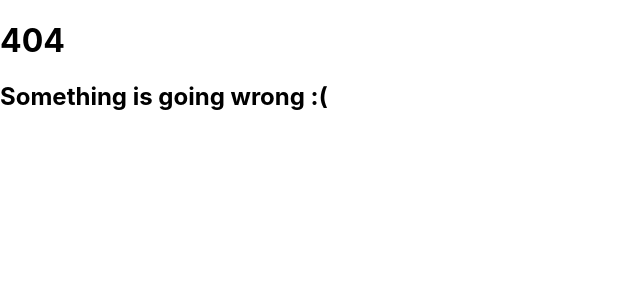
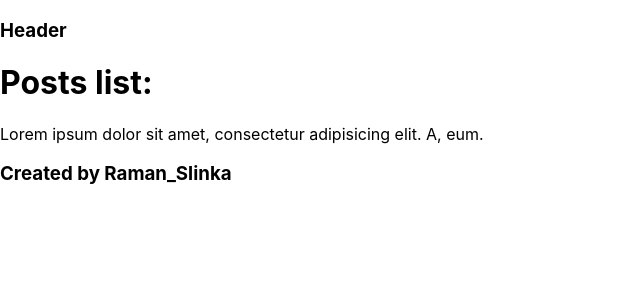
Before and after one commit to RamanSlinka/learn-Next.JS, a Next.js app: page /posts in a window 1280 px wide. Before the commit this address had no page. Shown: the top 300 px of the page, without its empty margins (0-640 px from the left). Built offline with nearby package versions, Linux system fonts and the light colour scheme.

Commit message:
Layout & Components

```diff
--- /dev/null
+++ b/Components/Footer.js
@@ -0,0 +1,11 @@
+import Heading from "./Heading";
+
+const Footer = () => {
+    return (
+        <footer>
+<Heading tag={"h3"} text={"Created by Raman_Slinka"}/>
+        </footer>
+    );
+};
+
+export default Footer;
--- /dev/null
+++ b/Components/Header.js
@@ -0,0 +1,12 @@
+import Heading from "./Heading";
+
+
+const Header = () => {
+    return (
+        <header>
+            <Heading tag={"h3"} text={"Header"}/>
+        </header>
+    );
+};
+
+export default Header;
--- /dev/null
+++ b/Components/Heading.js
@@ -0,0 +1,8 @@
+const Heading = ({tag, text}) => {
+    const Tag = tag || 'h1';
+    return (
+        <Tag>{text}</Tag>
+    );
+};
+
+export default Heading;
--- /dev/null
+++ b/Components/Layout.js
@@ -0,0 +1,15 @@
+import Header from "./Header";
+import Footer from "./Footer";
+
+
+const Layout = ({children}) => {
+    return (
+        <>
+            <Header/>
+            {children}
+            <Footer/>
+        </>
+    );
+};
+
+export default Layout;
--- a/pages/404.js
+++ b/pages/404.js
@@ -1,8 +1,10 @@
+import Heading from "../Components/Heading";
+
 const Error = () => {
     return (
         <>
-            <h1>404</h1>
-            <h2>Something is going wrong :(</h2>
+            <Heading text={"404"}/>
+            <Heading tag="h2" text={"Something is going wrong :("}/>
         </>
     );
 };
--- a/pages/_app.js
+++ b/pages/_app.js
@@ -1,7 +1,12 @@
 import '../styles/globals.css'
+import Layout from "../Components/Layout";
 
-const MyApp = ({ Component, pageProps }) => {
-  return <Component {...pageProps} />
+const MyApp = ({Component, pageProps}) => {
+    return (
+        <Layout>
+            <Component {...pageProps} />
+        </Layout>
+    )
 }
 
 export default MyApp
--- a/pages/contacts/contact.js
+++ b/pages/contacts/contact.js
@@ -1,7 +1,8 @@
+import Heading from "../../Components/Heading";
 
 const Contact = () => {
     return (
-        <h1>Jack</h1>
+        <Heading text={"Jack"}/>
     );
 };
 
--- a/pages/contacts/index.js
+++ b/pages/contacts/index.js
@@ -1,8 +1,8 @@
-import React from 'react';
+import Heading from "../../Components/Heading";
 
 const Contacts = () => {
     return (
-        <h1>Contacts list:</h1>
+        <Heading text={"Contacts list:"}/>
     );
 };
 
--- a/pages/index.js
+++ b/pages/index.js
@@ -1,6 +1,8 @@
+import Heading from "../Components/Heading";
+
 const Home = () => {
     return (
-        <h1>Hello world!</h1>
+        <Heading text="Hello world!"/>
     )
 }
 export default Home;
--- a/pages/posts.gs.js
+++ b/pages/posts.js
@@ -1,9 +1,11 @@
+import Heading from "../Components/Heading";
+
 const Posts = () => {
     return (
         <>
-        <h1>Posts list:</h1>
+            <Heading text={"Posts list:"}/>
             <p>Lorem ipsum dolor sit amet, consectetur adipisicing elit. A, eum.</p>
         </>
-            )
+    )
 }
 export default Posts;
```
